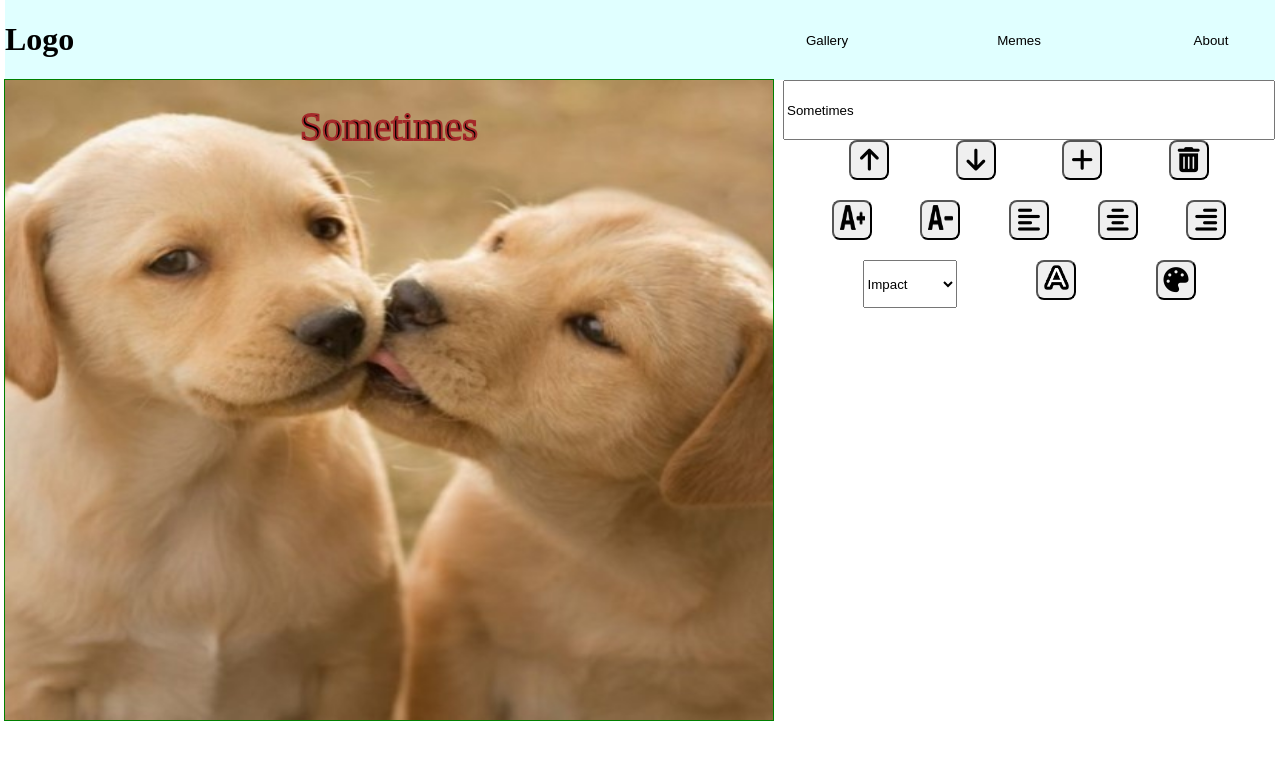
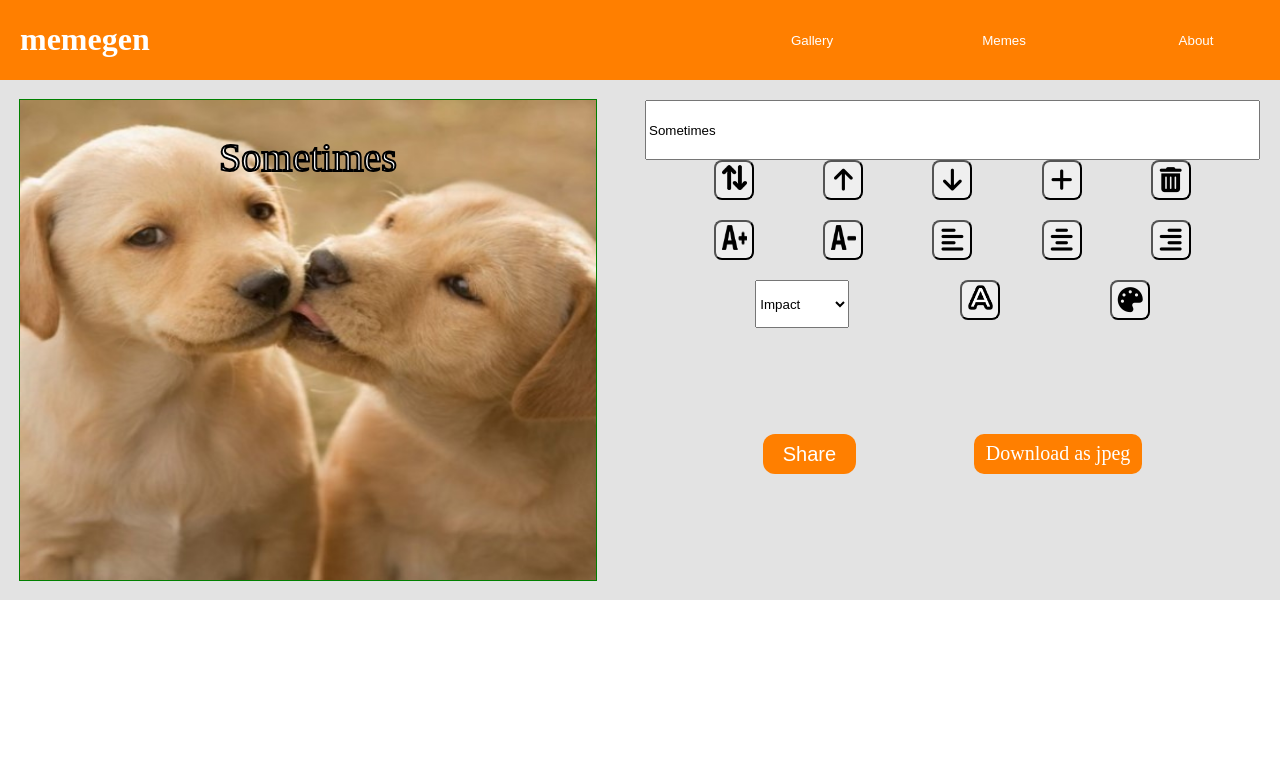
Before and after one commit to eladmillar/git-sprint-memegen, a plain HTML site: page index.html in a window 1280 px wide. Drawn offline with Linux system fonts and the light colour scheme.

Commit message:
commit 4 - buttons working

```diff
--- a/css/main.css
+++ b/css/main.css
@@ -3,17 +3,27 @@
 }
 
 body {
-    margin: 0px 5px;
+    margin: 0px
 }
 
 
 header {
+    padding-left: 20px;
+    padding-right: 20px;
     display: flex;
     justify-content: space-between;
-    background-color: lightcyan;
+    background-color: #ff7f00;
+    color: white;
+
+}
+
+.main-content {
+    background-color: #e3e3e3;
+    padding: 20px;
 }
 
 .main-menu {
+
     display: grid;
     grid-template-columns: repeat(3, 1fr);
     gap: 5vw;
@@ -26,10 +36,11 @@ header {
 }
 
 .main-menu button {
+    color: white;
     cursor: pointer;
     height: 10vh;
     width: 10vw;
-    background-color: lightcyan;
+    background-color: #ff7f00;
     border: 0px;
 }
 
@@ -38,8 +49,8 @@ header {
 }
 
 .canvas-container {
-    width: 60vw;
-    height: 80vh;
+    width: 45vw;
+    height: 60vh;
 }
 
 .meme-editor {
@@ -68,6 +79,7 @@ header {
     display: flex;
     justify-content: space-evenly;
 }
+
 .style-controls {
     display: flex;
     justify-content: space-evenly;
@@ -86,3 +98,72 @@ header {
     height: 25px;
     width: 25px;
 }
+
+.color-letters {
+    position: relative;
+}
+
+.color-letters button {
+    position: auto;
+}
+
+.color-letters input {
+    position: absolute;
+    top: 0px;
+    left: 0px;
+    width: 40px;
+    height: 40px;
+    opacity: 0;
+    cursor: pointer;
+}
+
+.color-outline {
+    position: relative;
+}
+
+.color-outline button {
+    position: auto;
+}
+
+.color-outline input {
+    position: absolute;
+    top: 0px;
+    left: 0px;
+    width: 40px;
+    height: 40px;
+    opacity: 0;
+    cursor: pointer;
+}
+
+.share {
+    display: flex;
+    justify-content: space-evenly;
+}
+
+.btn {
+    height: 40px;
+    border-radius: 10px;
+
+    background: #ff7f00;
+    border: 1px solid black;
+    color: #fff;
+    cursor: pointer;
+
+    user-select: none;
+    white-space: nowrap;
+    padding: 8px 12px;
+    text-decoration: none;
+    border: none;
+    font-size: 20px;
+}
+
+.share button {
+    padding-left: 20px;
+    padding-right: 20px;
+    font-size: 20px;
+    width: fit-content;
+    border-radius: 12px;
+    background-color: #ff7f00;
+    color: white;
+    border: none;
+}
--- a/index.html
+++ b/index.html
@@ -13,7 +13,7 @@
 
 <body onload="onMemeInit()">
     <header>
-        <h1>Logo</h1>
+        <h1>memegen</h1>
         <nav class="main-nav">
             <ul class="main-menu clean-list">
                 <li><button href="#">Gallery</button></li>
@@ -27,33 +27,53 @@
         <section class="image-gallery">
         </section>
         <section class="meme-editor">
+
             <div class="canvas-container" hidden>
                 <canvas width="400" height="400" style="outline: 1px solid green"></canvas>
             </div>
+
             <div class="meme-inputs" hidden>
                 <input name="line-text" onkeyup="onSetLineText(this.value)" type="text" value="">
                 <div class="line-controls">
-                    <button onclick="onPrevLine()"><i class="fa-solid fa-arrow-up"></i></button>
-                    <button onclick="onNextLine()"><i class="fa-solid fa-arrow-down"></i></button>
+                    <button onclick="onChangeLine()"><img src="icons/change_line.png" alt=""></button>
+                    <button onclick="onRaiseLine()"><i class="fa-solid fa-arrow-up"></i></button>
+                    <button onclick="onLowerLine()"><i class="fa-solid fa-arrow-down"></i></button>
                     <button onclick="onAddLine()"><i class="fa-solid fa-plus"></i></button>
                     <button onclick="onDeleteLine()"><i class="fa-solid fa-trash-can"></i></button>
                 </div>
 
                 <div class="text-controls">
                     <button onclick="onUpFontSize()"><img src="icons/increase_font.png" alt=""></button>
-                    <button onclick="onDwonFontSize()"><img src="icons/decrease_font.png" alt=""></button>
+                    <button onclick="onDownFontSize()"><img src="icons/decrease_font.png" alt=""></button>
                     <button onclick="onAlignLeft()"><i class="fa-solid fa-align-left"></i></button>
                     <button onclick="onAlignCenter()"><i class="fa-solid fa-align-center"></i></button>
                     <button onclick="onAlignRight()"><i class="fa-solid fa-align-right"></i></button>
                 </div>
+
                 <div class="style-controls">
                     <select oninput="onFontSelected(this.value)" name="font" id="font">
                         <option value="impact">Impact</option>
                         <option value="comic-sans">Comic Sans</option>
                     </select>
-                    <button><img src="icons/outline.png" alt=""></button>
-                    <button><i class="fa-solid fa-palette"></i></button>
 
+                    <div class="color-outline">
+                        <button>
+                            <img src="icons/outline.png" alt="">
+                            <input oninput="onChangeOutlineColor(this.value)" type="color" name="color" id="color">
+                        </button>
+                    </div>
+
+                    <div class="color-letters">
+                        <button>
+                            <i class="fa-solid fa-palette"></i>
+                            <input oninput="onChangeLetterColor(this.value)" type="color" name="color" id="color">
+                        </button>
+                    </div>
+
+                </div>
+                <div class="share">
+                    <button onclick="onUploadImg()"> Share </button>
+                    <a href="#" class="btn" onclick="downloadImg(this)" download="my-img.jpg">Download as jpeg</a>
                 </div>
             </div>
         </section>
@@ -66,6 +86,7 @@
     <script src="js/services/meme-service.js"></script>
     <script src="js/gallery-controller.js"></script>
     <script src="js/meme-controller.js"></script>
+    <script src="js/facebook-share.js"></script>
 </body>
 
 </html>
--- /dev/null
+++ b/js/facebook-share.js
@@ -0,0 +1,41 @@
+function onUploadImg() {
+    const imgDataUrl = gElCanvas.toDataURL('image/jpeg') // Gets the canvas content as an image format
+
+    // A function to be called if request succeeds
+    function onSuccess(uploadedImgUrl) {
+        // Encode the instance of certain characters in the url
+        const encodedUploadedImgUrl = encodeURIComponent(uploadedImgUrl)
+        console.log(encodedUploadedImgUrl)
+        window.open(`https://www.facebook.com/sharer/sharer.php?u=${encodedUploadedImgUrl}&t=${encodedUploadedImgUrl}`)
+    }
+    // Send the image to the server
+    doUploadImg(imgDataUrl, onSuccess)
+}
+
+function doUploadImg(imgDataUrl, onSuccess) {
+    // Pack the image for delivery
+    const formData = new FormData()
+    formData.append('img', imgDataUrl)
+
+    // Send a post req with the image to the server
+    const XHR = new XMLHttpRequest()
+    XHR.onreadystatechange = () => {
+        // If the request is not done, we have no business here yet, so return
+        if (XHR.readyState !== XMLHttpRequest.DONE) return
+        // if the response is not ok, show an error
+        if (XHR.status !== 200) return console.error('Error uploading image')
+        const { responseText: url } = XHR
+        // Same as
+        // const url = XHR.responseText
+
+        // If the response is ok, call the onSuccess callback function,
+        // that will create the link to facebook using the url we got
+        console.log('Got back live url:', url)
+        onSuccess(url)
+    }
+    XHR.onerror = (req, ev) => {
+        console.error('Error connecting to server with request:', req, '\nGot response data:', ev)
+    }
+    XHR.open('POST', '//ca-upload.com/here/upload.php')
+    XHR.send(formData)
+}
--- a/js/meme-controller.js
+++ b/js/meme-controller.js
@@ -26,7 +26,7 @@ function renderMeme() {
     if (!lines.length) return
 
     setTimeout(drawText, 20, currLine.txt, currLine.size,
-        currLine.align, currLine.font, gElCanvas.width / 2, 60)
+        currLine.align, currLine.font, currLine.color, currLine.outlineColor, gElCanvas.width / 2, currLine.y)
 }
 
 function drawImg(imgNum) {
@@ -47,19 +47,22 @@ function onSetLineText(value) {
     renderMeme()
 }
 
+
 function resizeCanvas() {
     const elContainer = document.querySelector('.canvas-container')
     gElCanvas.width = elContainer.offsetWidth
     gElCanvas.height = elContainer.offsetHeight
 }
 
-function drawText(text, size, alignment, font, x, y) {
+function drawText(text, size, alignment, font, color, outlineColor, x, y) {
+    if (alignment === 'left') x = 30
+    if (alignment === 'right') x = gElCanvas.width - 30
     gCtx.lineWidth = 2
-    gCtx.strokeStyle = 'brown'
-    gCtx.fillStyle = 'black'
+    gCtx.strokeStyle = `${outlineColor}`
+    gCtx.fillStyle = `${color}`
     gCtx.font = `${size}px ${font}`
     gCtx.textAlign = `${alignment}`
-    // gCtx.textBaseline = 'middle'
+    gCtx.textBaseline = 'middle'
 
     gCtx.fillText(text, x, y) // Draws (fills) a given text at the given (x, y) position.
     gCtx.strokeText(text, x, y) // Draws (strokes) a given text at the given (x, y) position.
@@ -86,13 +89,17 @@ function addListeners() {
 //     gElCanvas.addEventListener('touchend', onUp)
 // }
 
-function onPrevLine() {
-    prevLine()
+function onChangeLine() {
+    changeLine()
+}
+
+function onRaiseLine() {
+    raiseLine()
     renderMeme()
 }
 
-function onNextLine() {
-    nextLine()
+function onLowerLine() {
+    lowerLine()
     renderMeme()
 }
 
@@ -111,7 +118,7 @@ function onUpFontSize() {
     renderMeme()
 }
 
-function onDwonFontSize() {
+function onDownFontSize() {
     downFontSize()
     renderMeme()
 }
@@ -130,3 +137,13 @@ function onAlignRight() {
     alignRight()
     renderMeme()
 }
+
+function onChangeLetterColor(color) {
+    changeLetterColor(color)
+    renderMeme()
+}
+
+function onChangeOutlineColor(color) {
+    changeOutlineColor(color)
+    renderMeme()
+}
--- a/js/services/meme-service.js
+++ b/js/services/meme-service.js
@@ -8,8 +8,10 @@ var gMeme = {
             txt: 'Sometimes',
             size: 40,
             align: 'center',
-            color: 'red',
-            font: 'impact'
+            color: 'white',
+            outlineColor: 'black',
+            font: 'impact',
+            y: 60
         }
     ]
 }
@@ -33,14 +35,18 @@ function setLineText(value) {
     gMeme.lines[gMeme.selectedLineIdx].txt = value
 }
 
-function prevLine() {
-    gMeme.selectedLineIdx--
+function changeLine() {
+    gMeme.selectedLineIdx++
+    if (gMeme.selectedLineIdx === gMeme.lines.length) gMeme.selectedLineIdx = 0
     console.log('gMeme.selectedLineIdx', gMeme.selectedLineIdx)
 }
 
-function nextLine() {
-    gMeme.selectedLineIdx++
-    console.log('gMeme.selectedLineIdx', gMeme.selectedLineIdx)
+function raiseLine() {
+    gMeme.lines[gMeme.selectedLineIdx].y -= 10
+}
+
+function lowerLine() {
+    gMeme.lines[gMeme.selectedLineIdx].y += 10
 }
 
 function addLine() {
@@ -52,9 +58,7 @@ function addLine() {
         font: 'impact'
     }
     gMeme.lines.push(newLine)
-    console.log('gMeme.selectedLineIdx', gMeme.selectedLineIdx)
     gMeme.selectedLineIdx = gMeme.lines.length - 1
-    console.log('gMeme.selectedLineIdx', gMeme.selectedLineIdx)
 }
 
 function deleteLine() {
@@ -81,3 +85,11 @@ function alignCenter() {
 function alignRight() {
     gMeme.lines[gMeme.selectedLineIdx].align = 'right'
 }
+
+function changeLetterColor(color) {
+    gMeme.lines[gMeme.selectedLineIdx].color = color
+}
+
+function changeOutlineColor(color) {
+    gMeme.lines[gMeme.selectedLineIdx].outlineColor = color
+}
```
Also changed, not shown: icons/change_line.png (added).
